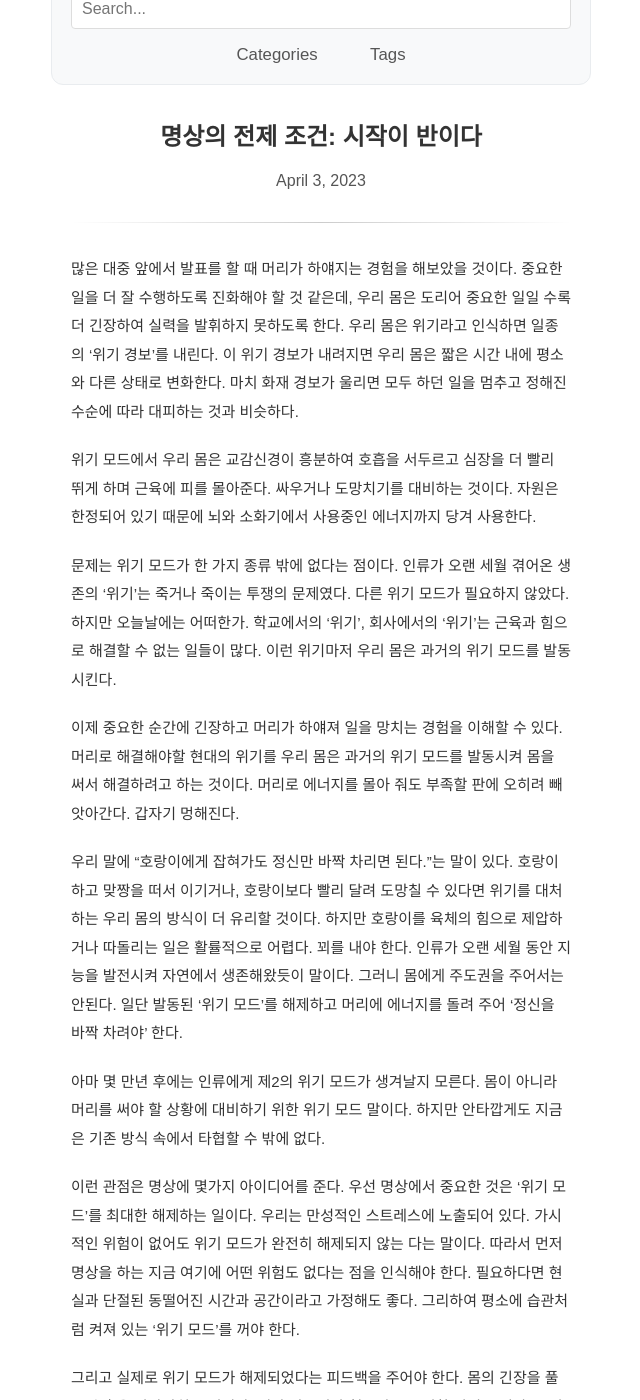
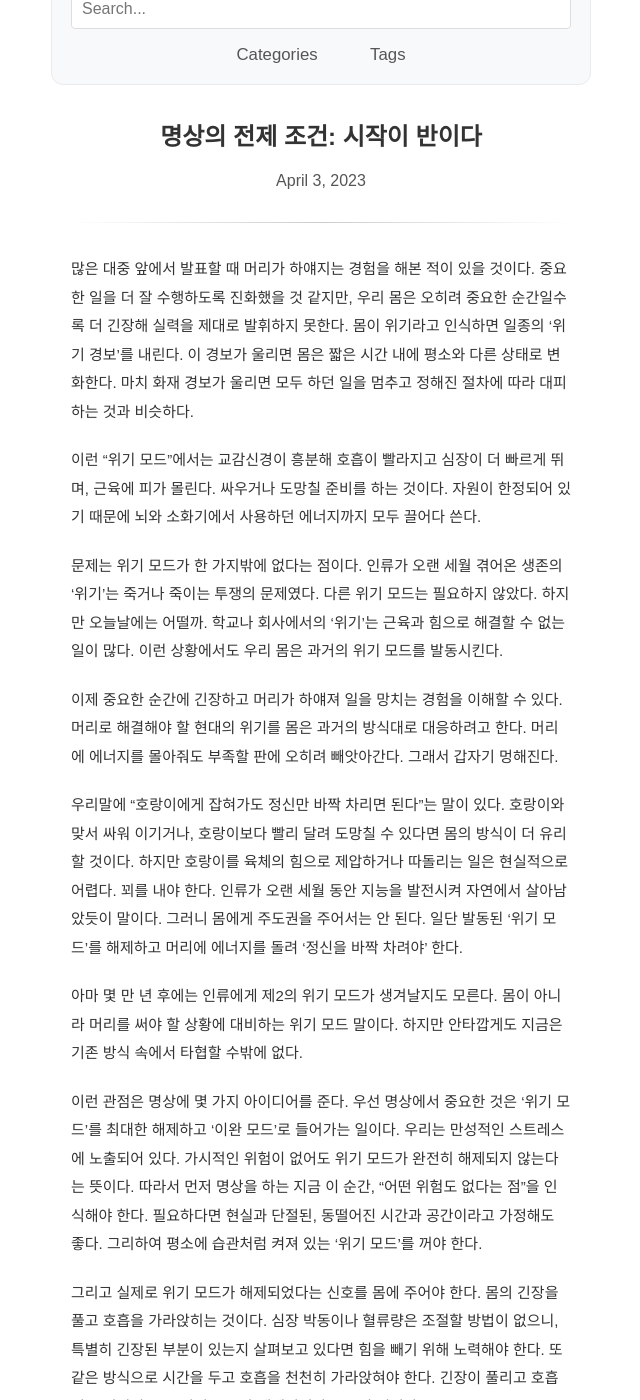
Before and after one commit to pinedance/blog, a Jekyll site: the page built from _posts/2023/01-06/2023-04-03-prerequisites-for-meditation.md, in a window 1280 px wide and 1400 px high, scrolled down 207 px. Shown: the whole window, without its empty margins (319-959 px from the left). Built offline with Jekyll 4.4.1, drawn with Linux system fonts in a browser that asks for light colours; some web fonts are replaced; comment, search, counter and statistics services are not loaded; some of the changed text lies outside the part shown.

Commit message:
update old post

```diff
--- a/_posts/2023/01-06/2023-04-03-prerequisites-for-meditation.md
+++ b/_posts/2023/01-06/2023-04-03-prerequisites-for-meditation.md
@@ -5,22 +5,24 @@ categories: meditation
 tags: ["이완반응", "안전", "명상"]
 ---
 
-많은 대중 앞에서 발표를 할 때 머리가 하얘지는 경험을 해보았을 것이다. 중요한 일을 더 잘 수행하도록 진화해야 할 것 같은데, 우리 몸은 도리어 중요한 일일 수록 더 긴장하여 실력을 발휘하지 못하도록 한다. 우리 몸은 위기라고 인식하면 일종의 '위기 경보'를 내린다. 이 위기 경보가 내려지면 우리 몸은 짧은 시간 내에 평소와 다른 상태로 변화한다. 마치 화재 경보가 울리면 모두 하던 일을 멈추고 정해진 수순에 따라 대피하는 것과 비슷하다.
+많은 대중 앞에서 발표할 때 머리가 하얘지는 경험을 해본 적이 있을 것이다. 중요한 일을 더 잘 수행하도록 진화했을 것 같지만, 우리 몸은 오히려 중요한 순간일수록 더 긴장해 실력을 제대로 발휘하지 못한다. 몸이 위기라고 인식하면 일종의 '위기 경보'를 내린다. 이 경보가 울리면 몸은 짧은 시간 내에 평소와 다른 상태로 변화한다. 마치 화재 경보가 울리면 모두 하던 일을 멈추고 정해진 절차에 따라 대피하는 것과 비슷하다.
 
-위기 모드에서 우리 몸은 교감신경이 흥분하여 호흡을 서두르고 심장을 더 빨리 뛰게 하며 근육에 피를 몰아준다. 싸우거나 도망치기를 대비하는 것이다. 자원은 한정되어 있기 때문에 뇌와 소화기에서 사용중인 에너지까지 당겨 사용한다.
+이런 "위기 모드"에서는 교감신경이 흥분해 호흡이 빨라지고 심장이 더 빠르게 뛰며, 근육에 피가 몰린다. 싸우거나 도망칠 준비를 하는 것이다. 자원이 한정되어 있기 때문에 뇌와 소화기에서 사용하던 에너지까지 모두 끌어다 쓴다.
 
-문제는 위기 모드가 한 가지 종류 밖에 없다는 점이다. 인류가 오랜 세월 겪어온 생존의 '위기'는 죽거나 죽이는 투쟁의 문제였다. 다른 위기 모드가 필요하지 않았다. 하지만 오늘날에는 어떠한가. 학교에서의 '위기', 회사에서의 '위기'는 근육과 힘으로 해결할 수 없는 일들이 많다. 이런 위기마저 우리 몸은 과거의 위기 모드를 발동시킨다.
+문제는 위기 모드가 한 가지밖에 없다는 점이다. 인류가 오랜 세월 겪어온 생존의 '위기'는 죽거나 죽이는 투쟁의 문제였다. 다른 위기 모드는 필요하지 않았다. 하지만 오늘날에는 어떨까. 학교나 회사에서의 '위기'는 근육과 힘으로 해결할 수 없는 일이 많다. 이런 상황에서도 우리 몸은 과거의 위기 모드를 발동시킨다.
 
-이제 중요한 순간에 긴장하고 머리가 하얘져 일을 망치는 경험을 이해할 수 있다. 머리로 해결해야할 현대의 위기를 우리 몸은 과거의 위기 모드를 발동시켜 몸을 써서 해결하려고 하는 것이다. 머리로 에너지를 몰아 줘도 부족할 판에 오히려 빼앗아간다. 갑자기 멍해진다.
+이제 중요한 순간에 긴장하고 머리가 하얘져 일을 망치는 경험을 이해할 수 있다. 머리로 해결해야 할 현대의 위기를 몸은 과거의 방식대로 대응하려고 한다. 머리에 에너지를 몰아줘도 부족할 판에 오히려 빼앗아간다. 그래서 갑자기 멍해진다.
 
-우리 말에 "호랑이에게 잡혀가도 정신만 바짝 차리면 된다."는 말이 있다. 호랑이하고 맞짱을 떠서 이기거나, 호랑이보다 빨리 달려 도망칠 수 있다면 위기를 대처하는 우리 몸의 방식이 더 유리할 것이다. 하지만 호랑이를 육체의 힘으로 제압하거나 따돌리는 일은 활률적으로 어렵다. 꾀를 내야 한다. 인류가 오랜 세월 동안 지능을 발전시켜 자연에서 생존해왔듯이 말이다. 그러니 몸에게 주도권을 주어서는 안된다. 일단 발동된  '위기 모드'를 해제하고 머리에 에너지를 돌려 주어 '정신을 바짝 차려야' 한다.
+우리말에 "호랑이에게 잡혀가도 정신만 바짝 차리면 된다"는 말이 있다. 호랑이와 맞서 싸워 이기거나, 호랑이보다 빨리 달려 도망칠 수 있다면 몸의 방식이 더 유리할 것이다. 하지만 호랑이를 육체의 힘으로 제압하거나 따돌리는 일은 현실적으로 어렵다. 꾀를 내야 한다. 인류가 오랜 세월 동안 지능을 발전시켜 자연에서 살아남았듯이 말이다. 그러니 몸에게 주도권을 주어서는 안 된다. 일단 발동된 '위기 모드'를 해제하고 머리에 에너지를 돌려 '정신을 바짝 차려야' 한다.
 
-아마 몇 만년 후에는 인류에게 제2의 위기 모드가 생겨날지 모른다. 몸이 아니라 머리를 써야 할 상황에 대비하기 위한 위기 모드 말이다. 하지만 안타깝게도 지금은 기존 방식 속에서 타협할 수 밖에 없다.
+아마 몇 만 년 후에는 인류에게 제2의 위기 모드가 생겨날지도 모른다. 몸이 아니라 머리를 써야 할 상황에 대비하는 위기 모드 말이다. 하지만 안타깝게도 지금은 기존 방식 속에서 타협할 수밖에 없다.
 
-이런 관점은 명상에 몇가지 아이디어를 준다. 우선 명상에서 중요한 것은 '위기 모드'를 최대한 해제하는 일이다. 우리는 만성적인 스트레스에 노출되어 있다. 가시적인 위험이 없어도 위기 모드가 완전히 해제되지 않는 다는 말이다. 따라서 먼저 명상을 하는 지금 여기에 어떤 위험도 없다는 점을 인식해야 한다. 필요하다면 현실과 단절된 동떨어진 시간과 공간이라고 가정해도 좋다. 그리하여 평소에 습관처럼 켜져 있는 '위기 모드'를 꺼야 한다.
+이런 관점은 명상에 몇 가지 아이디어를 준다. 우선 명상에서 중요한 것은 '위기 모드'를 최대한 해제하고 '이완 모드'로 들어가는 일이다. 우리는 만성적인 스트레스에 노출되어 있다. 가시적인 위험이 없어도 위기 모드가 완전히 해제되지 않는다는 뜻이다. 따라서 먼저 명상을 하는 지금 이 순간, "어떤 위험도 없다는 점"을 인식해야 한다. 필요하다면 현실과 단절된, 동떨어진 시간과 공간이라고 가정해도 좋다. 그리하여 평소에 습관처럼 켜져 있는 '위기 모드'를 꺼야 한다.
 
-그리고 실제로 위기 모드가 해제되었다는 피드백을 주어야 한다. 몸의 긴장을 풀고 호흡을 가라앉히는 일이다. 심장 박동이나 혈류량은 조절할 방법은 없다. 그저 특별히 긴장된 부분이 있는지 살펴보고 있다면 그의 힘을 빼기 위해 노력해야 한다. 또 같은 방식으로 시간을 두고 호흡을 천천히 가라앉혀야 한다. 긴장이 풀어지고 호흡이 느려지면 우리 몸은 위기 모드가 해제되었다고 느낄 것이다.
+그리고 실제로 위기 모드가 해제되었다는 신호를 몸에 주어야 한다. 몸의 긴장을 풀고 호흡을 가라앉히는 것이다. 심장 박동이나 혈류량은 조절할 방법이 없으니, 특별히 긴장된 부분이 있는지 살펴보고 있다면 힘을 빼기 위해 노력해야 한다. 또 같은 방식으로 시간을 두고 호흡을 천천히 가라앉혀야 한다. 긴장이 풀리고 호흡이 느려지면 몸은 위기 모드가 해제되었다고 느낄 것이다.
 
-이미 내려졌던 위기 모드가 해제되면 지금 여기는 위험이 없는 곳이므로 그 상태를 유지시켜야 한다.
+이미 내려졌던 위기 모드가 해제되면, 지금 여기는 위험이 없는 곳이므로 그 상태를 유지해야 한다.
 
-사실 이를 명상의 준비 과정이라고 말하고 빠르게 진행하지만, 어쩌면 이 과정이 명상 성패를 가르는 가장 중요한 단계인지도 모른다. 위기 모드가 잘 해제되지 않거나 명상을 하는 곳에서도 스트레스를 느껴 다시 위기 모드로 진입한다면 명상을 잘 해나가기 어려울 것이다.
+많은 명상 지침에서 명상 전에 몸과 마음을 이완하라고 하곤 한다. 이를 명상의 준비 과정이라고 말하며 빠르게 지나가지만, 어쩌면 이 과정이 명상의 성패를 가르는 가장 중요한 단계일지도 모른다. 위기 모드가 잘 해제되지 않거나 명상을 하는 곳에서도 스트레스를 느껴 다시 위기 모드로 진입한다면, 명상을 잘 이어가기 어렵다.
+
+이 주제에 관심이 있다면 허버트 벤슨의 [이완 반응 The Relaxation Response](https://www.aladin.co.kr/shop/wproduct.aspx?itemid=241333209)을 권한다.
```
